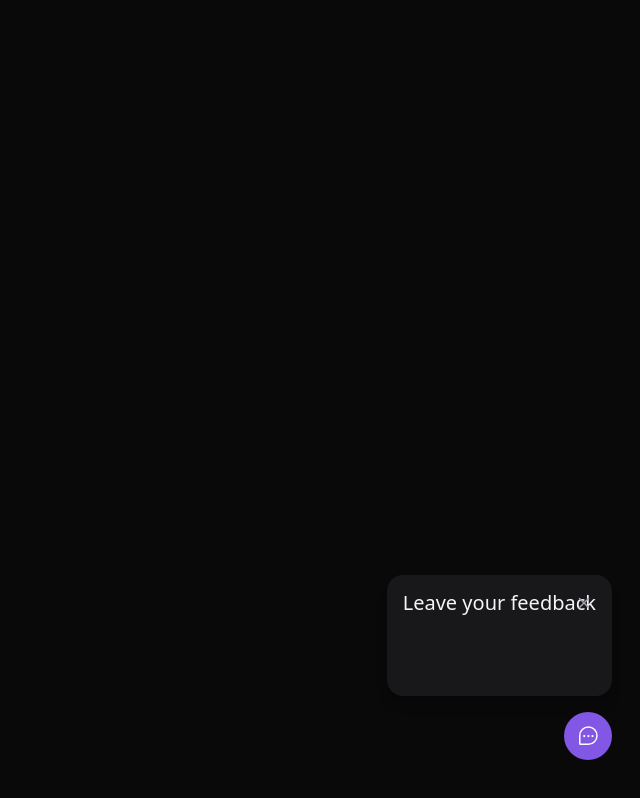
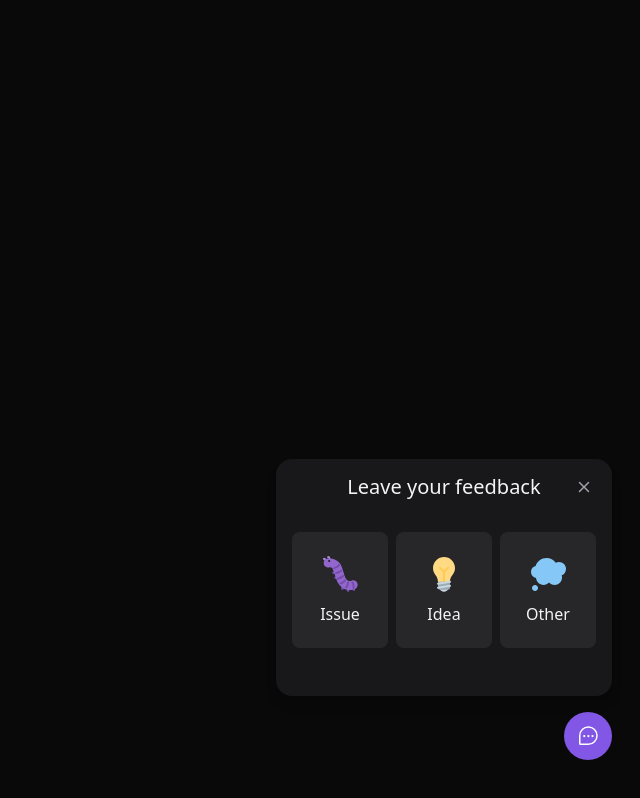
Before and after one commit to xeniaalex3/Feedback-Widget, a React (Vite) app in the folder web/: page / in a window 1280 px wide. Both pictures are taken after a click on the button "Feedback". Shown: the whole page, without its empty margins (640-1280 px from the left). Built offline with nearby package versions, Linux system fonts and the light colour scheme.

Commit message:
styling several box's

```diff
--- a/web/src/components/WidgetForm/WidgetForm.tsx
+++ b/web/src/components/WidgetForm/WidgetForm.tsx
@@ -1,8 +1,8 @@
-import CloseButton from "../CloseButton/CloseButton"
+import CloseButton from '../CloseButton/CloseButton'
 
-import bugImage from '../../assets/img/bug.svg';
-import ideaImage from '../../assets/img/idea.svg';
-import otherImage from '../../assets/img/thought.svg';
+import bugImage from '../../assets/img/bug.svg'
+import ideaImage from '../../assets/img/idea.svg'
+import otherImage from '../../assets/img/thought.svg'
 
 const feedbackTypes = {
   BUG: {
@@ -28,17 +28,27 @@ const feedbackTypes = {
   }
 }
 
-
 function WidgetForm() {
   return (
     <div className="bg-zinc-900 p-4 relative rounded-2xl mb-4 flex-col items-center shadow-lg w-[calc(100vw-2rem)] md:w-auto">
-
-      <header>
+      <header className='text-center'>
         <span className="text-xl leading-6">Leave your feedback</span>
-        <CloseButton/>
+        <CloseButton />
       </header>
       <div className="flex py-8 gap-2 w-full">
+        {Object.entries(feedbackTypes).map(([key, value]) => {
+          return (
+            <button
+            className="bg-zinc-800 rounded-lg py-5 w-24 flex-1 flex flex-col items-center gap-2 border-2 border-transparent hover:border-brand-500 focus:border-brand-500 focus::outline-none"
+            type='button'
+            key={key}
 
+            >
+              <img src={value.image.source} alt={value.image.alt} />
+              <span>{value.title}</span>
+            </button>
+          )
+        })}
       </div>
     </div>
   )
```
